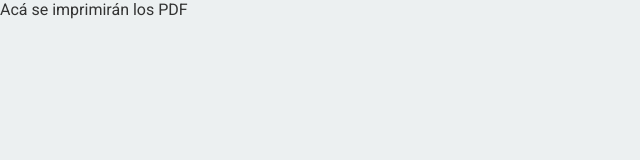
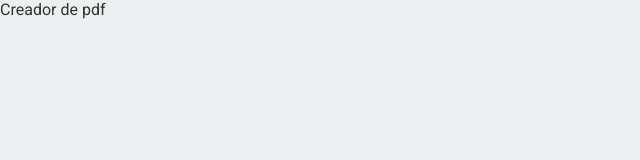
Before and after one commit to ripterdust/Curriculum.Io, a React (Create React App) app: page /pdf in a window 1280 px wide. Shown: the top 160 px of the page, without its empty margins (0-640 px from the left). Built offline with nearby package versions, Linux system fonts and the light colour scheme.

Commit message:
Arreglado el problema de la ubicación del hook, agregados el componente a el router

```diff
--- a/src/App.js
+++ b/src/App.js
@@ -3,6 +3,7 @@ import { BrowserRouter as Router,
   Route,
   Switch
 } from 'react-router-dom';
+import { PdfMaker } from './components/PdfComponents/PdfMaker';
 
 // Styles
 import './main.css'
@@ -14,11 +15,7 @@ function App() {
   return <Router>
 
       <Switch>
-        <Route path='/pdf' >
-
-        Acá se imprimirán los PDF
-
-        </Route>
+        <Route path="/pdf" component={PdfMaker} />
         <Route path='/' component={MainRouter} />
       </Switch>
 
--- a/src/components/AppComponents/CreateForm.js
+++ b/src/components/AppComponents/CreateForm.js
@@ -1,6 +1,6 @@
 import React, { useState } from 'react';
 import { useParams } from 'react-router-dom';
-import { useRedirect } from '../../routers/useRedirect';
+import { useRedirect } from '../../hooks/useRedirect';
 
 export const CreateForm = () => {
 
--- a/src/components/AppComponents/Username.js
+++ b/src/components/AppComponents/Username.js
@@ -6,10 +6,6 @@ import { CreateTitle } from './CreateTitle'
 export const Username = () => {
 
     const { id } = useParams()
-
-
-
-
 
     return <div className="data">
 
--- a/src/components/PdfComponents/PdfMaker.js
+++ b/src/components/PdfComponents/PdfMaker.js
@@ -0,0 +1,13 @@
+import React from 'react'
+import { useParams } from 'react-router-dom'
+
+export const PdfMaker = () => {
+
+    const params = useParams()
+    console.log(params)
+    return (
+        <div>
+            Creador de pdf
+        </div>
+    )
+}
--- a/src/routers/useRedirect.js
+++ /dev/null
@@ -1,17 +0,0 @@
-import { useState } from "react"
-import { useHistory } from "react-router-dom";
-
-export const useRedirect = ({data}) => {
-    const [ urlData , setState ] = useState(data)
-    const history = useHistory()
-
-    const push = (inf) => {
-        setState(inf);
-        let { id, name, profession, email, phone, enterprise, jobTitle, university, grade } = inf;
-        let url = `/pdf/${id}/${name}/${profession}/${email}/${phone}/${enterprise}/${jobTitle}/${university}/${grade}`;
-        history.push(url);
-    }
-
-    return [push];
-
-}
```
